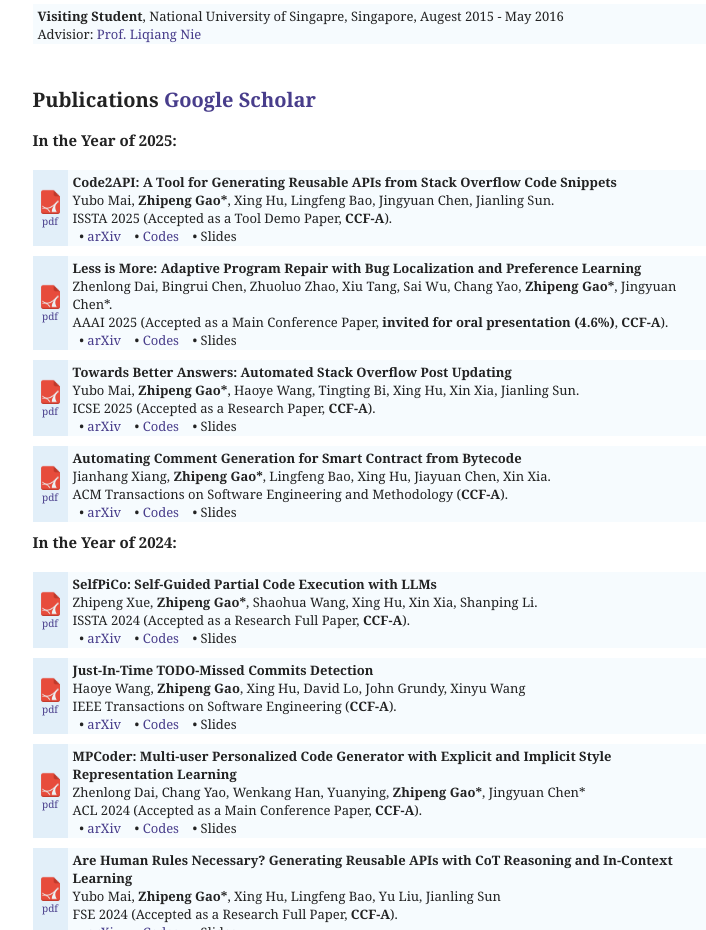
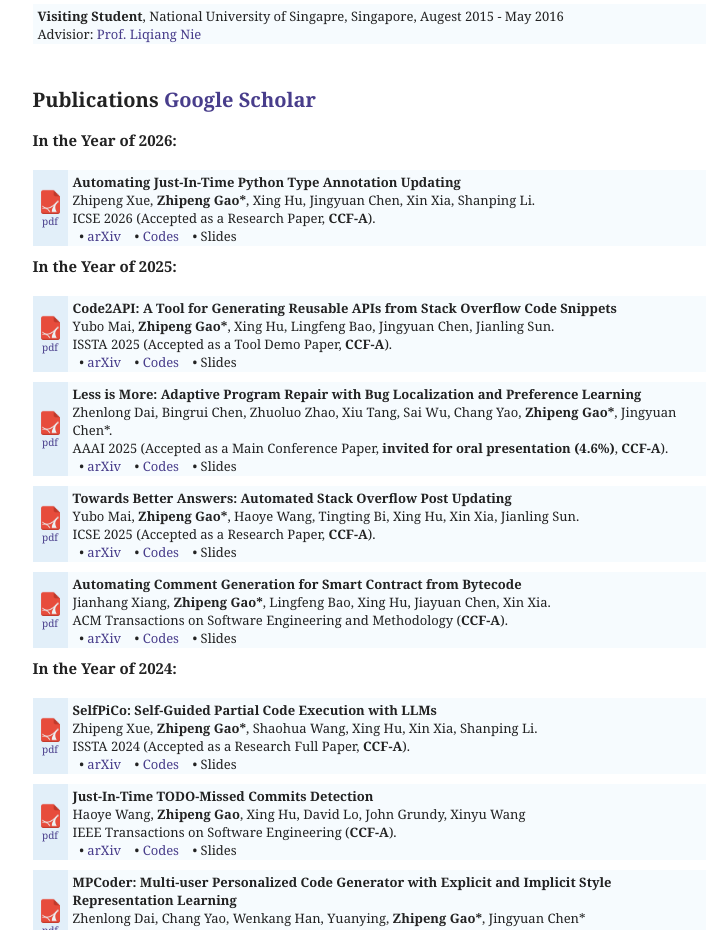
Before and after one commit to zpgao/zpgao.github.io, a plain HTML site: page index.html in a window 1280 px wide. Shown: the part 1060-1990 px from the top of the page, without its empty margins (144-850 px from the left). Drawn offline with Linux system fonts and the light colour scheme.

Commit message:
Update index.html

```diff
--- a/index.html
+++ b/index.html
@@ -212,6 +212,23 @@ Multi-modal Data Analysis" </font> </br>
 <div id="papers">
 <h2 style="CLEAR: both">Publications <a href="https://scholar.google.com/citations?user=hQVNAQgAAAAJ&hl=en" target="_blank">Google Scholar</a></h2>
 </br>
+
+<b> In the Year of 2026: </b> </br></br>
+
+<table>
+  <tbody>
+  <tr>
+    <td class="left"><a href="#" target="_blank"><img src="./images/pdf.png" width="25" height="25"><br>pdf</a></td>
+    <td><span class="title">Automating Just-In-Time Python Type Annotation Updating</span>
+      <br>Zhipeng Xue, <b>Zhipeng Gao*</b>, Xing Hu, Jingyuan Chen, Xin Xia, Shanping Li.
+    <br>ICSE 2026 (Accepted as a Research Paper, <b>CCF-A</b>).
+    <br>&nbsp;&nbsp;&bull; <a href="#" target="_blank">arXiv</a> &nbsp;&nbsp;
+              &bull; <a href="" target="_blank">Codes</a> &nbsp;&nbsp;
+                    &bull; Slides &nbsp;&nbsp;
+  </td>
+  </tr>
+ </tbody>
+</table>
 
 <b> In the Year of 2025: </b> </br></br>
 
```
